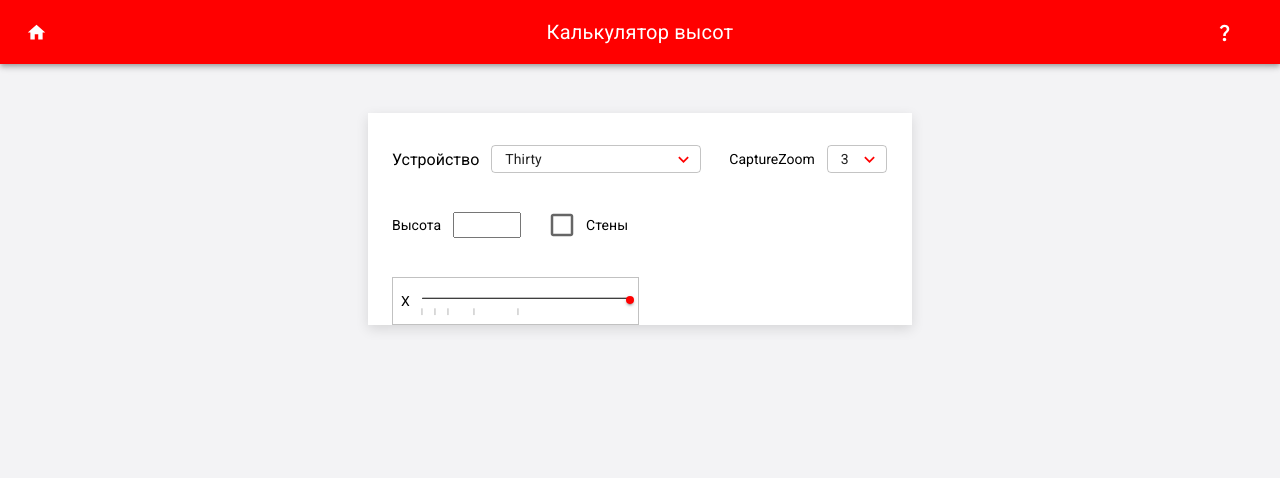
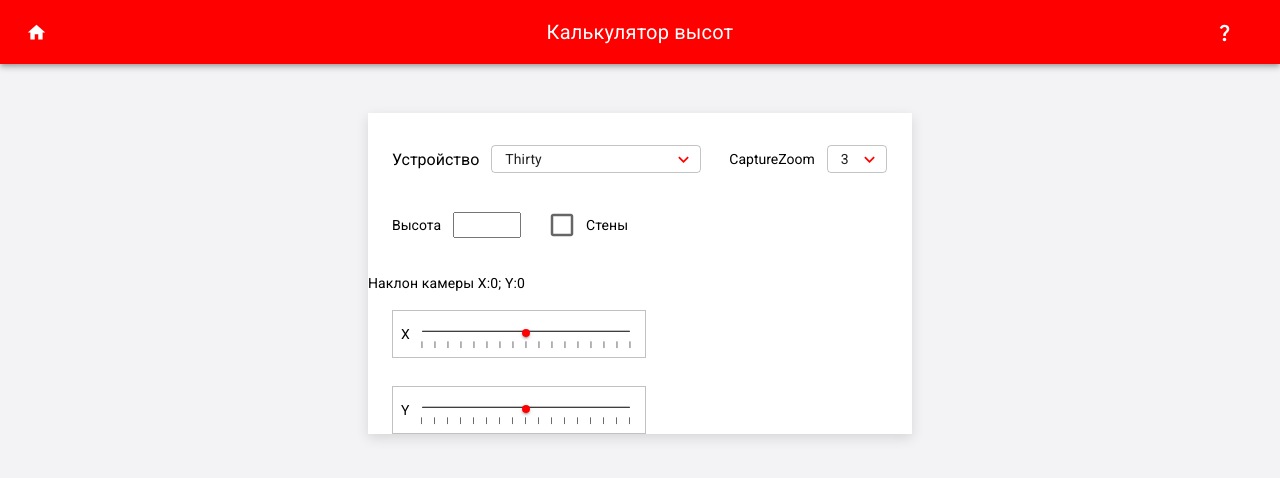
Before and after one commit to AsayShtolth/CalculationHeight, a React (Vite) app: page / in a window 1280 px wide. Shown: the top 478 px of the page. Built offline with nearby package versions, Linux system fonts and the light colour scheme.

Commit message:
Style uncle range

```diff
--- a/src/App.css
+++ b/src/App.css
@@ -7,7 +7,7 @@
  .MuiSelect-icon{
   color: #ff0000 !important;
 }
-.css-bxntsz-MuiSlider-root{
+.MuiSlider-root{
   height: 1px !important;
   margin-bottom: 0 !important;
 }
@@ -29,7 +29,7 @@
 .MuiSlider-markLabel{
   font-size: 8px !important;
   top: 20px !important;
-  color: #00000080 !important;
+  color: black !important;
 }
 
 a{
@@ -79,7 +79,8 @@ a{
   border: 1px solid #3333334D;
   padding: 8px;
   align-items: center;
-  max-height: 32px;
+  max-height: 35px;
+  width: 236px;
 }
 @media (max-width:900px) {
   .container{
--- a/src/App.jsx
+++ b/src/App.jsx
@@ -20,8 +20,11 @@ function App() {
     {
       value: 0,
       label: '|',
-    }
-    ,
+    },
+    {
+      value: 15,
+      label: '|',
+    },
     {
       value: 5,
       label: '|',
@@ -35,11 +38,52 @@ function App() {
       label: '|',
     },
     {
-      value: 37,
+      value: 25,
+      label: '|',
+    }
+    ,
+    {
+      value: 30,
       label: '|',
     },
     {
-      value: 100,
+      value: 35,
+      label: '|',
+    },
+    {
+      value: 40,
+      label: '|',
+    },
+        {
+      value: 45,
+      label: '|',
+    },
+        {
+      value: 50,
+      label: '|',
+    },
+        {
+      value: 55,
+      label: '|',
+    },
+        {
+      value: 60,
+      label: '|',
+    },
+        {
+      value: 65,
+      label: '|',
+    },
+        {
+      value: 70,
+      label: '|',
+    },
+        {
+      value: 75,
+      label: '|',
+    },
+        {
+      value: 80,
       label: '|',
     },
   ];
@@ -137,18 +181,21 @@ function App() {
           <input type='number' id='height' className="params__height__input"></input>
         </FormControl>
         </div>
-        <div className="container__param">
+                <div className="container__param">
          <FormControlLabel control={<Checkbox sx={{ '& .MuiSvgIcon-root': { fontSize: 30 },
           '&.Mui-checked': {
             color: '#FF0000'}
          }}/>} label="Стены" />
         </div>
+  </div>
+  <Typography>Наклон камеры X:0; Y:0</Typography>
+  <div className='container__params'>
         <div className='container__param uncle'>
         <Typography>Х</Typography>
           <Box sx={{ width: 236-28 }}>
           <Slider
         color={'#ff0000'}
-        defaultValue={80}
+        defaultValue={40}
         getAriaValueText={valuetext}
         step={5}
         valueLabelDisplay="auto"
@@ -158,8 +205,22 @@ function App() {
       />
       </Box>
         </div>
-  </div>
-
+        <div className='container__param uncle'>
+        <Typography>Y</Typography>
+          <Box sx={{ width: 236-28 }}>
+          <Slider
+        color={'#ff0000'}
+        getAriaValueText={valuetext}
+        defaultValue={40}
+        step={5}
+        valueLabelDisplay="auto"
+        marks={marks}
+        max={80}
+        track={false}
+      />
+      </Box>
+        </div>
+        </div>
 </div>
 
     </>
```
